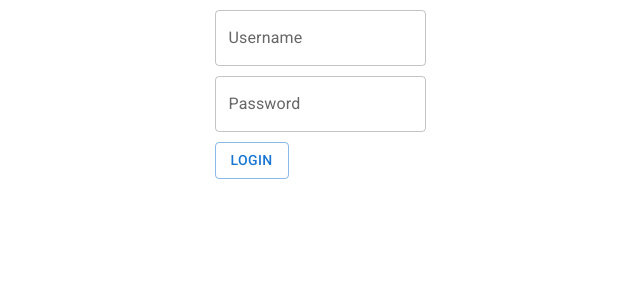
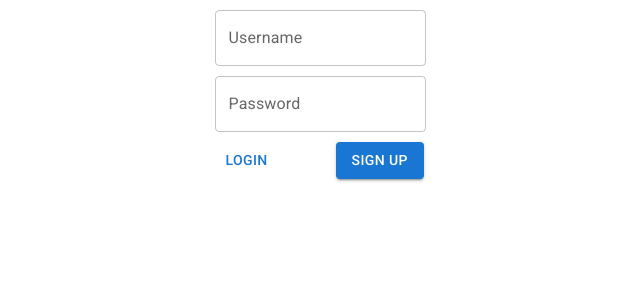
Before and after one commit to danielhogstrom/memestagramfrontend, a React (Create React App) app: page / in a window 1280 px wide. Shown: the top 300 px of the page, without its empty margins (320-960 px from the left). Built offline with nearby package versions, Linux system fonts and the light colour scheme.

Commit message:
add sign up button

```diff
--- a/src/components/Login/Login.js
+++ b/src/components/Login/Login.js
@@ -69,8 +69,15 @@ export default function App() {
             style={{ marginTop: "10px" }}
           />
         </div>
-        <Button variant="outlined" type="submit" style={{ marginTop: "10px" }}>
+        <Button variant="text" type="submit" style={{ marginTop: "10px" }}>
           Login
+        </Button>
+        <Button
+          variant="contained"
+          type="submit"
+          style={{ marginTop: "10px", marginLeft: "57px" }}
+        >
+          Sign up
         </Button>
       </form>
     </div>
```
